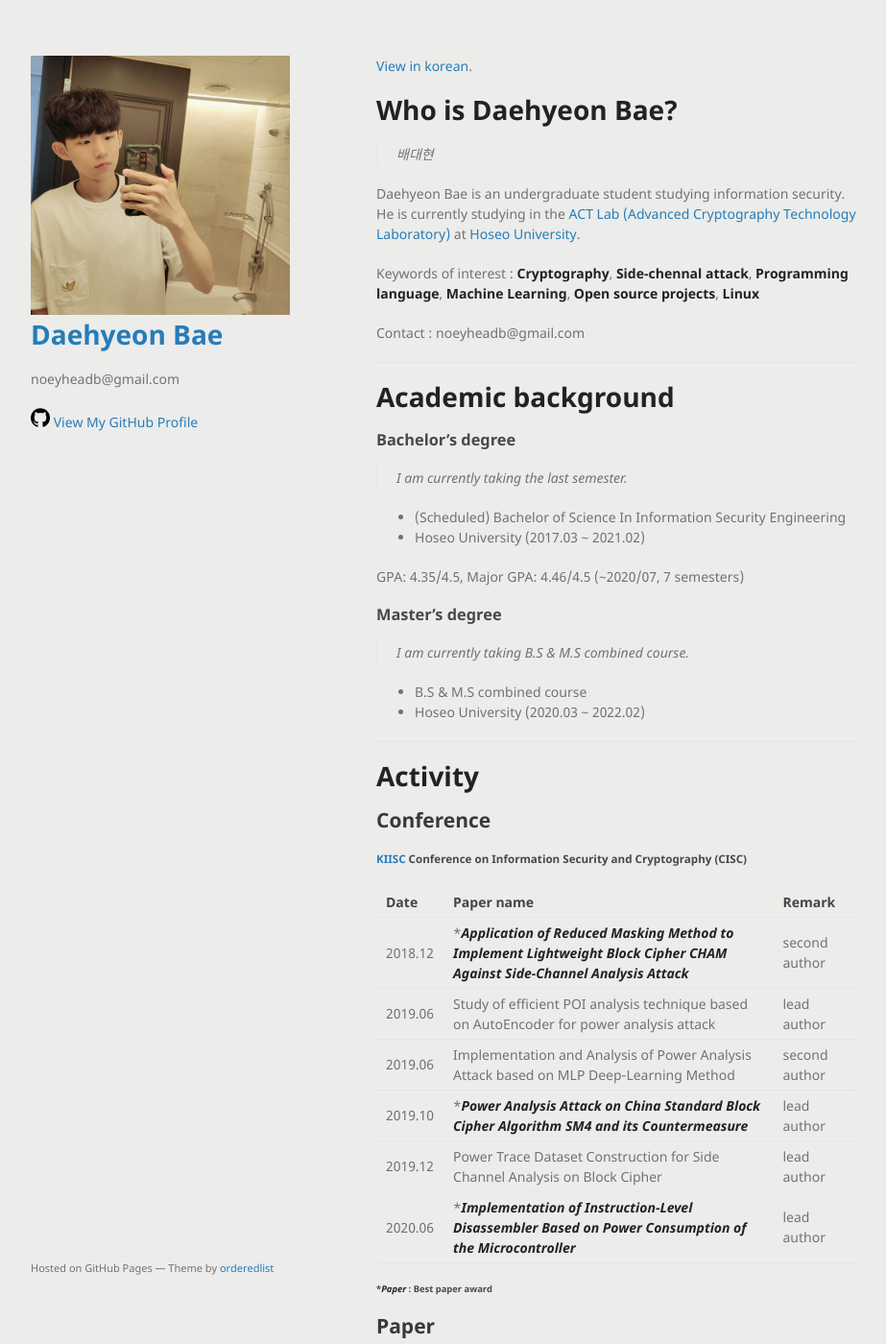
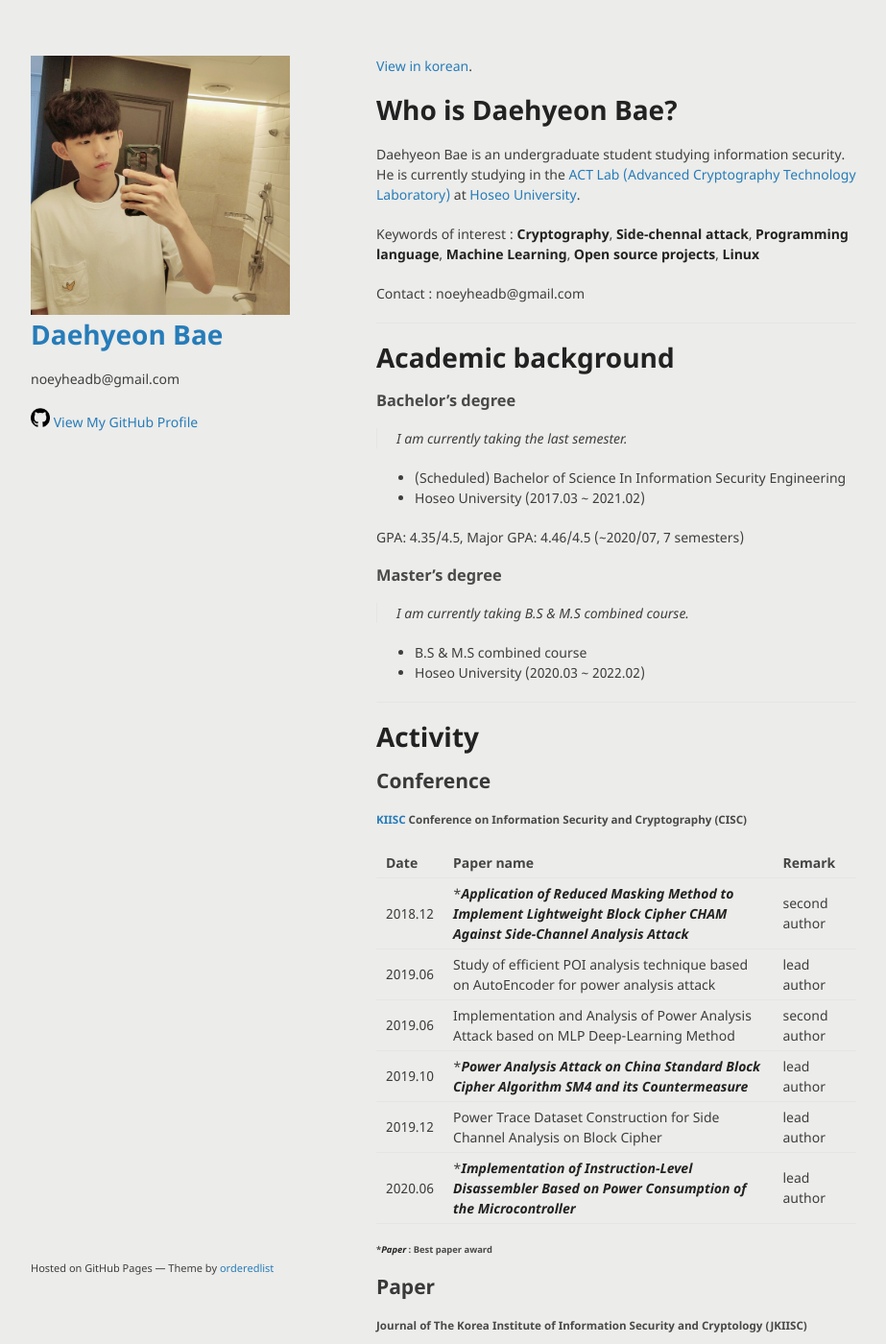
Before and after one commit to noeyheadb/noeyheadb.github.io, a Jekyll site: the page built from index.md, in a window 1280 px wide and 1400 px high. Shown: the whole window at 96% size, without its empty margins (178-1101 px from the left). Built offline with Jekyll 4.4.1, drawn with Linux system fonts in a browser that asks for light colours.

Commit message:
⚡️ Update contents

```diff
--- a/_sass/jekyll-theme-minimal.scss
+++ b/_sass/jekyll-theme-minimal.scss
@@ -5,7 +5,7 @@ body {
   background-color: #ececea;
   padding:50px;
   font: 14px/1.5 "Noto Sans", "Helvetica Neue", Helvetica, Arial, sans-serif;
-  color:#727272;
+  color: #3e3e3e;
   font-weight:400;
 }
 
--- a/index.md
+++ b/index.md
@@ -5,8 +5,6 @@ layout: default
 [View in korean](./kor.html).
 
 # Who is Daehyeon Bae?
-
-> 배대현
 
 Daehyeon Bae is an undergraduate student studying information security. He is currently studying in the [ACT Lab (Advanced Cryptography Technology Laboratory)](https://act.hoseo.ac.kr) at [Hoseo University](https://www.hoseo.ac.kr/).
 
```
